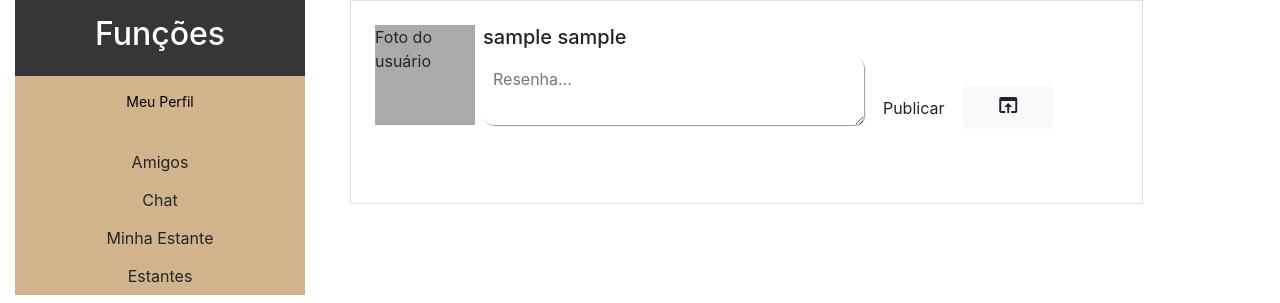
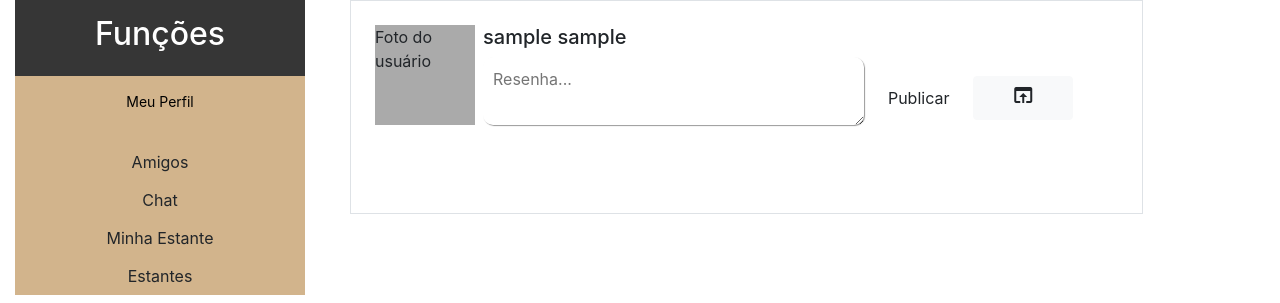
Before and after one commit to Milenacosta08/Virtual-Librarian, a Flask app: template Frontend/PVL/templates/feed.html in a window 1280 px wide. Shown: the part 204-507 px from the top of the page. Run offline with Flask 2, Linux system fonts and the light colour scheme; the template is opened without the code that fills it, so the values that code supplies are empty; a user stored in the database is signed in; some libraries are stand-ins or nearby versions.

Commit message:
atualizando css do feed

```diff
--- a/Frontend/PVL/static/css/feed.css
+++ b/Frontend/PVL/static/css/feed.css
@@ -178,10 +178,9 @@ textarea {
 }
 
 button.botaoenviar {
-    margin-bottom: 4%;
-    height: 43px;
-    width: 90px;
+    margin-bottom: 7%;
     text-align: center;
+    max-width: 100px;
     border-radius: 5px;
 }
 .caixadosbotoes {
@@ -206,9 +205,8 @@ div.foto{
 
 }
 .botao{
-    width: 70px;
+
     max-width: 100px ;
-    height: 40px;
 }
 
 #imagem2{
@@ -233,11 +231,9 @@ div.foto{
     border-radius: 2px;
 }
 .file-button{
-    width: 90px;
-    height: 43px;
-    padding: 20px;
-    padding-bottom: 20px;
-    margin-bottom: 4%;
+    max-width: 100px;
+    max-height: 55px;
+    margin-bottom: 7%;
     background-color: #d2b48c;
 }
 .file-button hover{
@@ -253,3 +249,7 @@ div.foto{
     max-width: auto;
     padding-bottom: 10px;
 }
+.textopostagem {
+    max-width: 63ch;
+    word-wrap: break-word;
+}
```
